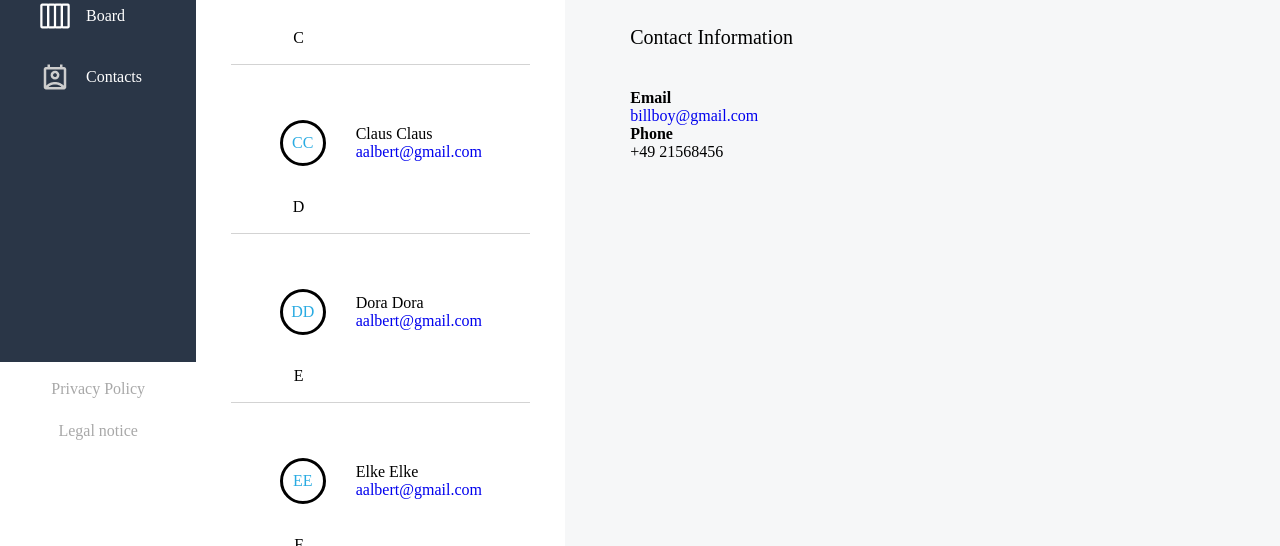
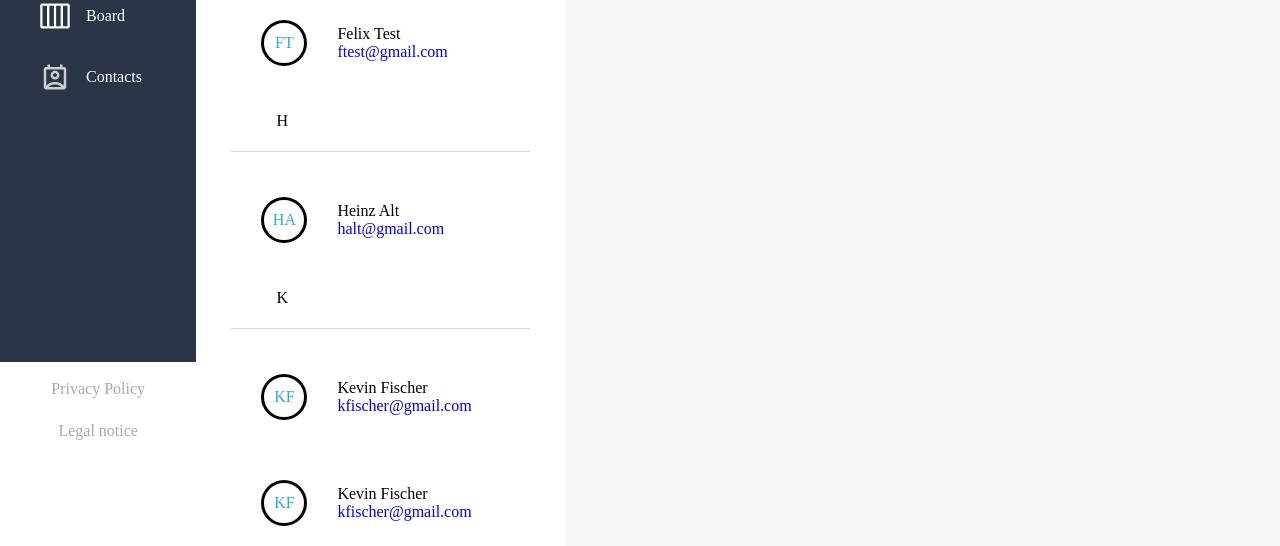
Before and after one commit to SilverBlure/Join, a plain HTML site: page contacts/contacts.html in a window 1280 px wide. Shown: the part 438-984 px from the top of the page. Drawn offline with Linux system fonts and the light colour scheme; a web font is replaced by a local one.

Commit message:
added js tao contacts

```diff
--- a/contacts/contacts.html
+++ b/contacts/contacts.html
@@ -8,49 +8,28 @@
     <link rel="stylesheet" href="/styles/contacts.css">
     <link rel="stylesheet" href="/styles/fonts.css">
     <script src="../../script.js"></script>
+    <script src="../scripts/contacts.js"></script>
+    <script src="../scripts/templates.js"></script>
+    <link rel="icon" href="../assets/icons/svg/favicon.ico" type="image/x-icon">
     <title>Contacts</title>
 </head>
 
-<body onload="includeHTML()">
+<body onload="includeHTML(), renderContacts()">
     <sidebar class="sidebar" w3-include-html="../../templates/sidebar.html"></sidebar>
     <div class="contacts">
         <header w3-include-html="../../templates/header.html"></header>
         <div class="contactContainer">
         <div class="contactsBar">
             <div class="btnContainer"><button class="addContactBtn">Add new contact <img src="../assets/icons/png/person_add.png" alt=""></button></div>
-            <div class="contact"><div class="shortInfo"><div class="tag"><p class="userTag">AA</p></div><div><p>Alber Albert</p><a href="mailto:"><p>aalbert@gmail.com</p></a></div></div>
-            <div class="separator"><div>B</div><div class="placeholder"></div></div></div>
-            <div class="contact"><div class="shortInfo"><div class="tag"><p class="userTag">BB</p></div><div><p>Billy Boy</p><a href="mailto:"><p>aalbert@gmail.com</p></a></div></div>
-            <div class="separator"><div>C</div><div class="placeholder"></div></div></div>
-            <div class="contact"><div class="shortInfo"><div class="tag"><p class="userTag">CC</p></div><div><p>Claus Claus</p><a href="mailto:"><p>aalbert@gmail.com</p></a></div></div>
-            <div class="separator"><div>D</div><div class="placeholder"></div></div></div>
-            <div class="contact"><div class="shortInfo"><div class="tag"><p class="userTag">DD</p></div><div><p>Dora Dora</p><a href="mailto:"><p>aalbert@gmail.com</p></a></div></div>
-            <div class="separator"><div>E</div><div class="placeholder"></div></div></div>
-            <div class="contact"><div class="shortInfo"><div class="tag"><p class="userTag">EE</p></div><div><p>Elke Elke</p><a href="mailto:"><p>aalbert@gmail.com</p></a></div></div>
-            <div class="separator"><div>F</div><div class="placeholder"></div></div></div>
-            <div class="contact"><div class="shortInfo"><div class="tag"><p class="userTag">FF</p></div><div><p>Felix Felix</p><a href="mailto:"><p>aalbert@gmail.com</p></a></div></div>
-            <div class="separator"><div>G</div><div class="placeholder"></div></div></div>
-            <div class="contact"><div class="shortInfo"><div class="tag"><p class="userTag">FF</p></div><div><p>Felix Felix</p><a href="mailto:"><p>aalbert@gmail.com</p></a></div></div>
-            <div class="separator"><div>G</div><div class="placeholder"></div></div></div>
+            <div id="contacts"></div>
         </div>
-        <div class="contactDetails">
+        <div  class="contactDetails">
 <div class="contactHeadline">
 <div><h1>Contacts</h1></div>
 <h3>Better with a team</h3>
 </div>
-<div class="contactInfoBox">
-<div class="InfoBoxHead">
-<div><p class="userTagBig">DD</p></div>
-<div>
-    <div><H2>Billy Boy</H2></div>
-    <div><a href=""><img src="../assets/icons/png/edit.png" alt=""></a><a href=""><img src="../assets/icons/png/Delete contact.png" alt=""></a></div>
-</div>
-</div>
-<h4>Contact Information</h4>
-<div>
-    <div><b>Email</b><br><a href="mailto:billboy@gmail.com">billboy@gmail.com</a></div>
-    <div><b>Phone</b><br>+49 21568456</div>
-</div>
+<div id="ContactDetailed" class="contactInfoBox">
+
 </div>
 
 
--- /dev/null
+++ b/scripts/contacts.js
@@ -0,0 +1,87 @@
+let contacts = [
+    {
+        "userID": 1,
+        "firstName": "Albert",
+        "lastName": "Neu",
+        "email": "aneu@gmail.com",
+        "phone": "+491234347"
+
+    },
+    {
+        "userID": 2,
+        "firstName": "Heinz",
+        "lastName": "Alt",
+        "email": "halt@gmail.com",
+        "phone": "+491234853"
+
+    },
+    {
+        "userID": 3,
+        "firstName": "Felix",
+        "lastName": "Test",
+        "email": "ftest@gmail.com",
+        "phone": "+491237531"
+
+    },
+    {
+        "userID": 4,
+        "firstName": "Kevin",
+        "lastName": "Fischer",
+        "email": "kfischer@gmail.com",
+        "phone": "+491234976"
+
+    },
+    {
+        "userID": 4,
+        "firstName": "Kevin",
+        "lastName": "Fischer",
+        "email": "kfischer@gmail.com",
+        "phone": "+491234419"
+
+    },
+    {
+        "userID": 5,
+        "firstName": "Nicolai",
+        "lastName": "Österle",
+        "email": "nösterle@gmail.com",
+        "phone": "+491234567"
+
+    },
+    {
+        "userID": 6,
+        "firstName": "Stanislav",
+        "lastName": "Levin",
+        "email": "slevin@gmail.com",
+        "phone": "+491234357"
+
+    },
+
+];
+
+
+function renderContacts() {
+    contacts.sort((a, b) => a.firstName.localeCompare(b.firstName));
+
+    document.getElementById('contacts').innerHTML = "";
+    let currentLetter = "";
+
+    for (let i = 0; i < contacts.length; i++) {
+        let firstLetter = contacts[i].firstName.slice(0, 1);
+
+        if (firstLetter !== currentLetter) {
+            currentLetter = firstLetter;
+            document.getElementById('contacts').innerHTML +=
+            renderCurrentLetter(currentLetter);
+        }
+
+       document.getElementById(`group-${currentLetter}`).innerHTML +=
+       contactTemps(i);
+    }
+}
+
+
+function renderContactDetails(i){
+    document.getElementById('ContactDetailed').innerHTML="";
+    document.getElementById('ContactDetailed').innerHTML+=
+    ContactDetailsTemps(i);
+}
--- a/scripts/templates.js
+++ b/scripts/templates.js
@@ -0,0 +1,38 @@
+function renderCurrentLetter(currentLetter) {
+    return `<div>
+    <div class="separator">${currentLetter}</div>
+        <div class="contact-group" id="group-${currentLetter}"></div>
+    </div>`;
+
+}
+
+
+function contactTemps(i) {
+    return `<div class="contact">
+                <div class="shortInfo" onclick="renderContactDetails(${i})">
+                    <div class="tag">
+                        <p class="ContactUserTag">${contacts[i].firstName.slice(0, 1)}${contacts[i].lastName.slice(0, 1)}</p>
+                    </div>
+                    <div>
+                        <p>${contacts[i].firstName} ${contacts[i].lastName}</p>
+                        <a href="mailto:${contacts[i].email}"><p>${contacts[i].email}</p></a>
+                    </div>
+                </div>
+            </div>`;
+}
+
+
+function ContactDetailsTemps(i) {
+    return `<div class="InfoBoxHead">
+    <div><p class="userTagBig">${contacts[i].firstName.slice(0, 1)}${contacts[i].lastName.slice(0, 1)}</p></div>
+    <div>
+        <div><H2>${contacts[i].firstName} ${contacts[i].lastName}</H2></div>
+        <div><a href=""><img src="../assets/icons/png/edit.png" alt=""></a><a href=""><img src="../assets/icons/png/Delete contact.png" alt=""></a></div>
+    </div>
+    </div>
+    <h4>Contact Information</h4>
+    <div>
+        <div><b>Email</b><br><a href="mailto:"${contacts[i].email}">${contacts[i].email}</a></div>
+        <div><b>Phone</b><br>${contacts[i].phone}</div>
+    </div> `;
+}
--- a/styles/contacts.css
+++ b/styles/contacts.css
@@ -107,39 +107,36 @@ h4 {
 .shortInfo {
     display: flex;
     align-items: center;
-    justify-content: center;
+    justify-content: flex-start;
     flex-direction: row;
     width: 100%;
     padding-top: 15px;
     padding-bottom: 15px;
+    border-radius: 10px;
 }
 
 .shortInfo:hover {
     cursor: pointer;
     background-color: rgb(42, 54, 71);
     color: white;
-    border-radius: 10px;
+
 
 }
 
 .separator {
-    display: flex;
-    align-items: center;
-    justify-content: center;
-    width: 100%;
-    margin-top: 17px;
-    padding-bottom: 17px;
-    border-bottom: solid 1px lightgray;
+display: flex;
+align-items: center;
+padding-left: 45px;
+height: 60px;
+border-bottom: solid 1px lightgray;
 }
 
-.placeholder {
-    width: 55%;
-}
 
 .tag {
     display: flex;
     align-items: center;
     justify-content: center;
+
 }
 
 .contactDetails {
@@ -167,6 +164,19 @@ h4 {
     align-items: center;
 }
 
+.ContactUserTag{
+    border: 3px solid black;
+    border-radius: 40px;
+    width: 40px;
+    height: 40px;
+    align-items: center;
+    justify-content: center;
+    display: flex;
+    color: rgb(41, 171, 226);
+    margin-right: 30px;
+    margin-left: 30px;
+}
+
 .userTagBig {
     border: 3px solid white;
     border-radius: 120px;
--- a/templates/sidebar.html
+++ b/templates/sidebar.html
@@ -3,8 +3,8 @@
     <ul>
         <li><img src="../../assets/icons/png/summary.png"><a class="sidebarNavBtn" href="#">Summary</a></li>
         <li><img src="../../assets/icons/png/addTask.png"><a class="sidebarNavBtn" href="#">Add Task</a></li>
-        <li><img src="../../assets/icons/png/board.png"><a class="sidebarNavBtn" href="#">Board</a></li>
-        <li><img src="../../assets/icons/png/contacts.png"><a class="sidebarNavBtn" href="#">Contacts</a></li>
+        <li><img src="../../assets/icons/png/board.png"><a class="sidebarNavBtn" href="../../board/board.html">Board</a></li>
+        <li><img src="../../assets/icons/png/contacts.png"><a class="sidebarNavBtn" href="../contacts/contacts.html">Contacts</a></li>
     </ul>
     <div class="legalNotice">
         <a class="legalNoticeBtn" href="#">Privacy Policy</a>
```
Also changed, not shown: assets/icons/svg/favicon.ico (added).
